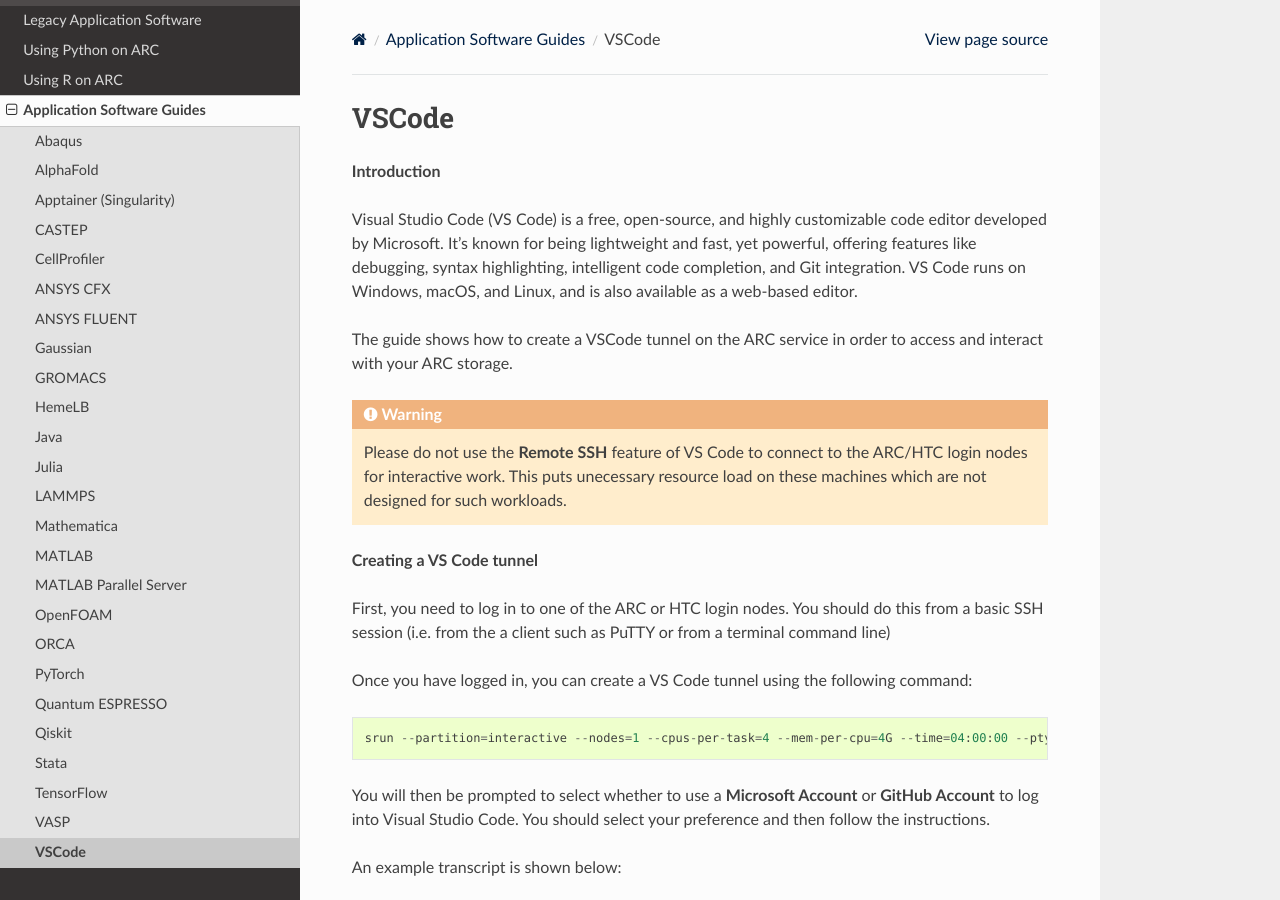
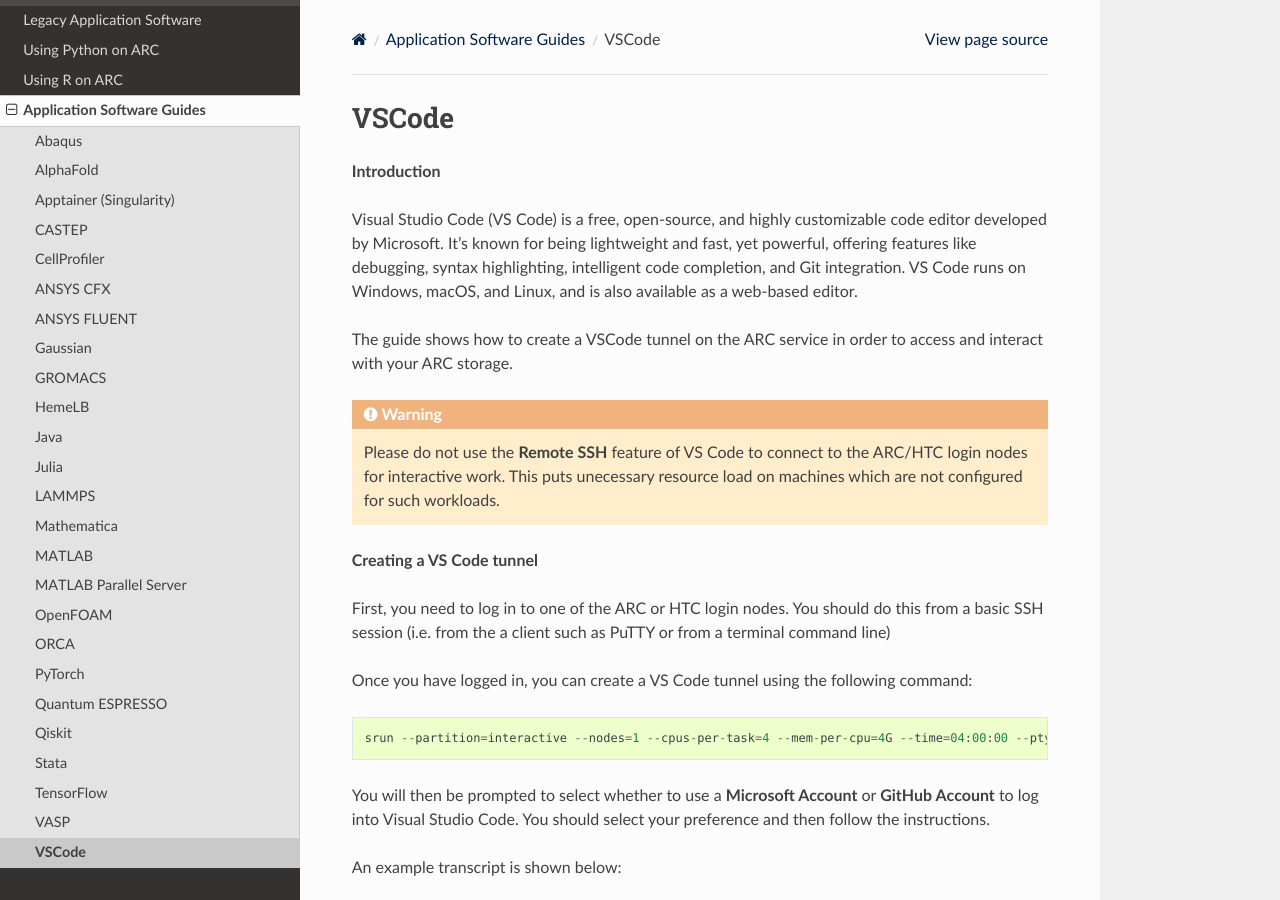
Before and after one commit to oxford-arc/arc-software-guide, a Sphinx documentation site: the page built from docs/source/apps/arc_vscode.rst, in a window 1280 px wide and 900 px high. Built offline with Sphinx 7.4.7 and the Read the Docs theme 3.1.0, drawn with Linux system fonts in a browser that asks for light colours.

Commit message:
Update arc_vscode.rst

```diff
--- a/docs/source/apps/arc_vscode.rst
+++ b/docs/source/apps/arc_vscode.rst
@@ -10,8 +10,8 @@
 The guide shows how to create a VSCode tunnel on the ARC service in order to access and interact with your ARC storage.
 
 .. warning::
-  Please do not use the **Remote SSH** feature of VS Code to connect to the ARC/HTC login nodes for interactive work. This puts unecessary resource load on these machines
-  which are not designed for such workloads.
+  Please do not use the **Remote SSH** feature of VS Code to connect to the ARC/HTC login nodes for interactive work. This puts unecessary resource load on machines
+  which are not configured for such workloads.
 
 
 **Creating a VS Code tunnel**
```
